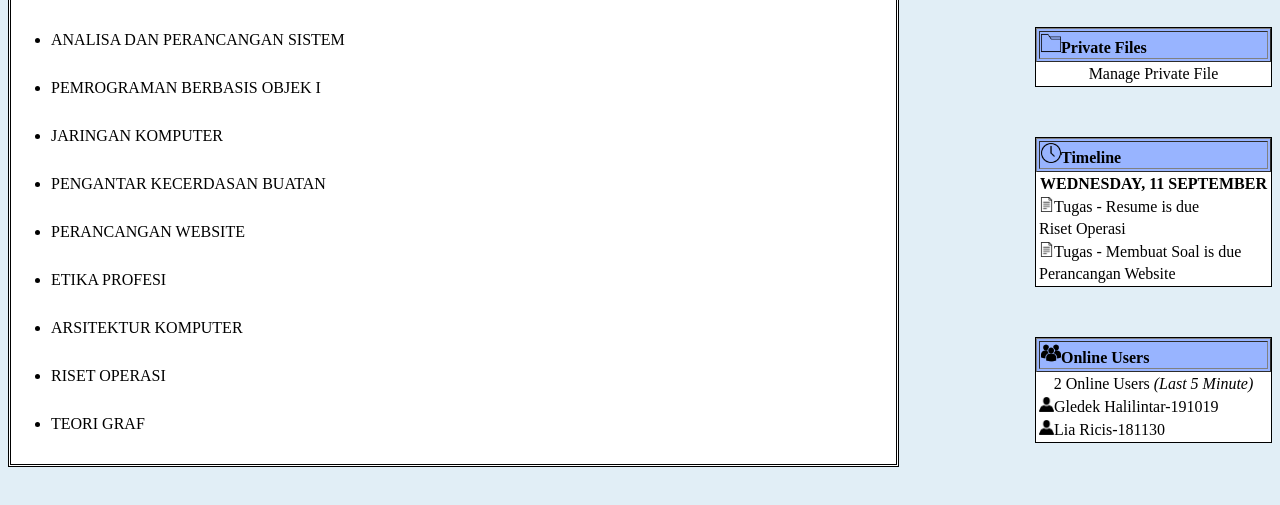
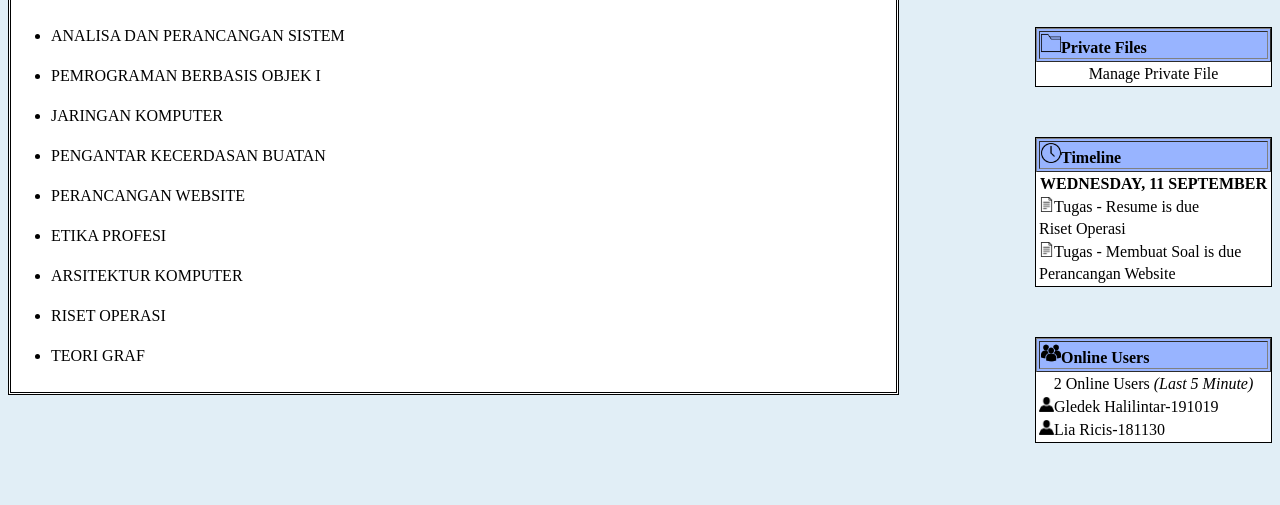
Before and after one commit to nadiacahya21/nadiacahya21.github.io, a plain HTML site: page 2.html in a window 1280 px wide. Shown: the part 191-696 px from the top of the page. Drawn offline with Linux system fonts and the light colour scheme.

Commit message:
Update 2.html

```diff
--- a/2.html
+++ b/2.html
@@ -57,7 +57,7 @@
 			background-color: white;
 			float: left;
 			width: 70%;
-			line-height: 3;
+			line-height: 2.5;
 		}
 		@media screen and (max-width: 720px) {
 			.profil2{
```
